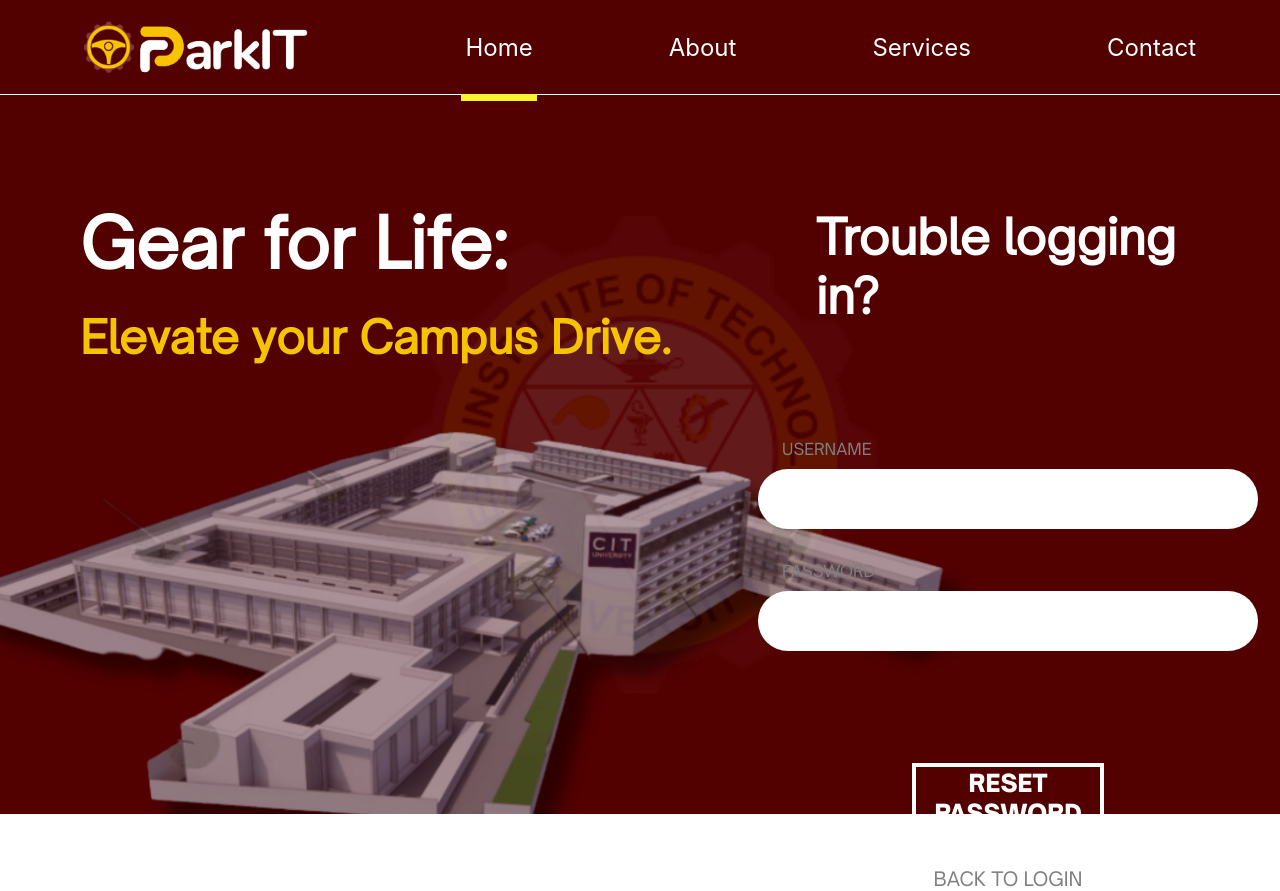
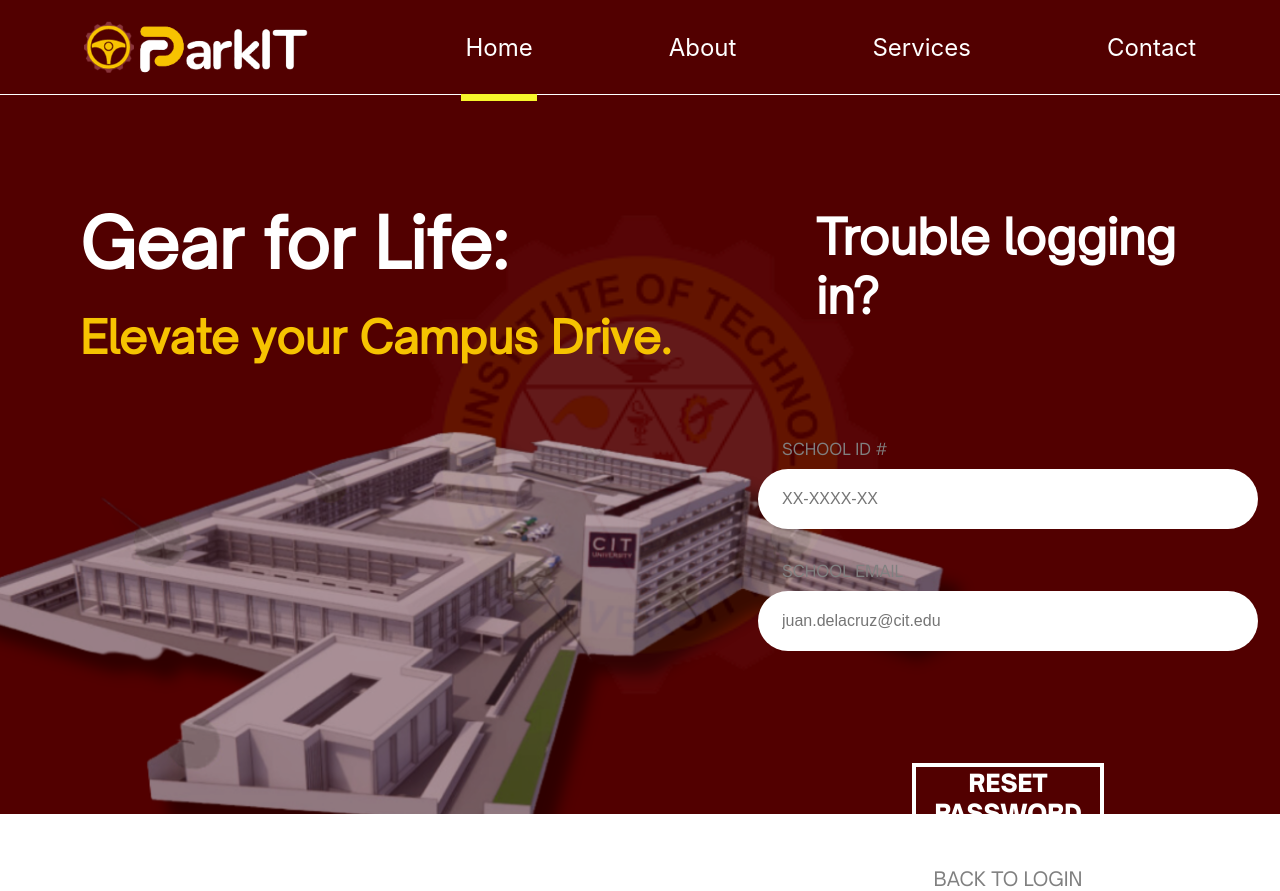
Before and after one commit to JhonoBrine/cituparkuiux, a React (Create React App) app: page /home/forgotPassword in a window 1280 px wide. Built offline with nearby package versions, Linux system fonts and the light colour scheme.

Commit message:
"Changed some placeholder input and text"

```diff
--- a/src/HomePage/HomeForgotPassword.js
+++ b/src/HomePage/HomeForgotPassword.js
@@ -16,10 +16,10 @@ export default function HomeForgotPassword(){
                     <h1 className="forgot-text">Trouble logging in?</h1>
 
                     <div className="loginBox">
-                    <p className="text-u">USERNAME</p>
-                    <label><input className="inputBox uName"></input></label>
-                    <p className="text-u">PASSWORD</p>
-                    <label><input className="inputBox pWord"></input></label>
+                    <p className="text-u" >SCHOOL ID #</p>
+                    <label><input className="inputBox uName" placeholder="XX-XXXX-XX"></input></label>
+                    <p className="text-u" >SCHOOL EMAIL</p>
+                    <label><input className="inputBox pWord" placeholder="juan.delacruz@cit.edu"></input></label>
                     </div>
                     <button className="loginUser-btn">RESET PASSWORD</button>
                     <Link style={{ textDecoration: 'none' }} to="/home/login"><p className="forgor-text">BACK TO LOGIN</p></Link>
--- a/src/HomePage/HomeLogin.js
+++ b/src/HomePage/HomeLogin.js
@@ -18,9 +18,9 @@ export default function HomeLogin(){
 
                     <div className="loginBox">
                     <p className="text-u">USERNAME</p>
-                    <label><input className="inputBox uName"></input></label>
+                    <label><input className="inputBox uName" placeholder="XX-XXXX-XX"></input></label>
                     <p className="text-u">PASSWORD</p>
-                    <label><input className="inputBox pWord"></input></label>
+                    <label><input className="inputBox pWord"placeholder="************"></input></label>
                     </div>
                     <button className="loginUser-btn">LOGIN</button>
                     <Link style={{ textDecoration: 'none' }} to="/home/forgotPassword"><p className="forgor-text">FORGOT YOUR PASSWORD?</p></Link>
```
